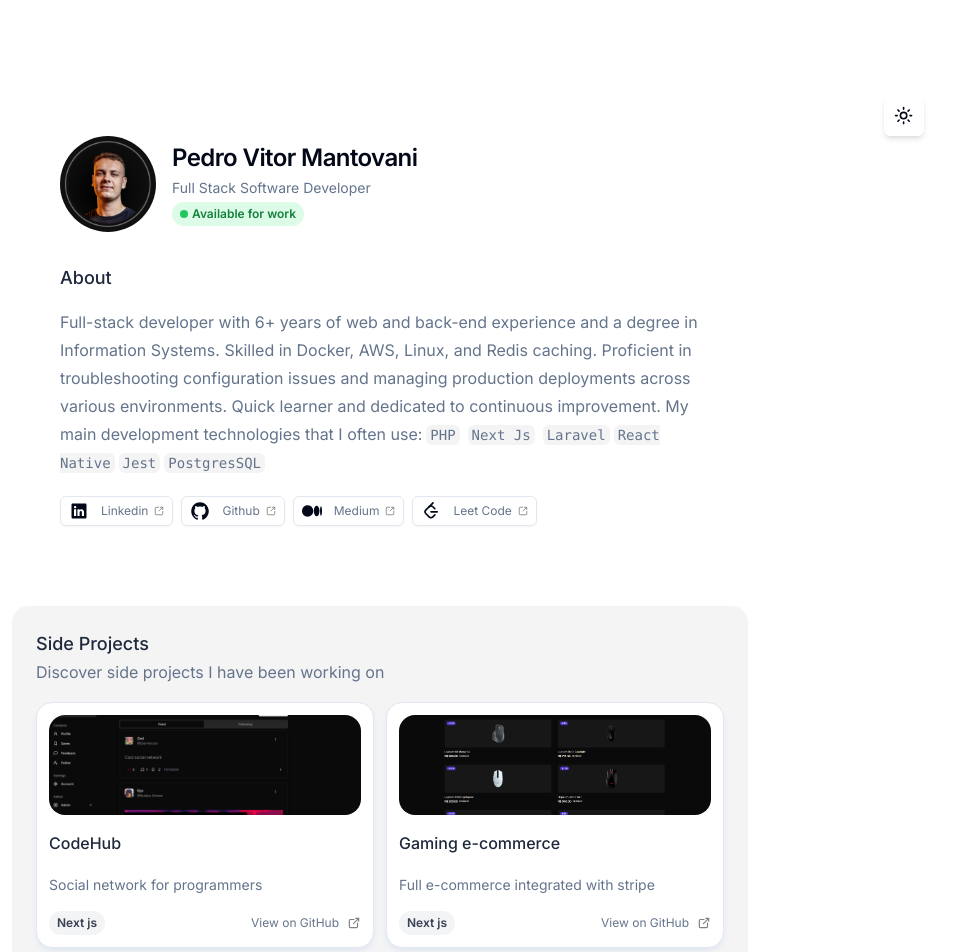
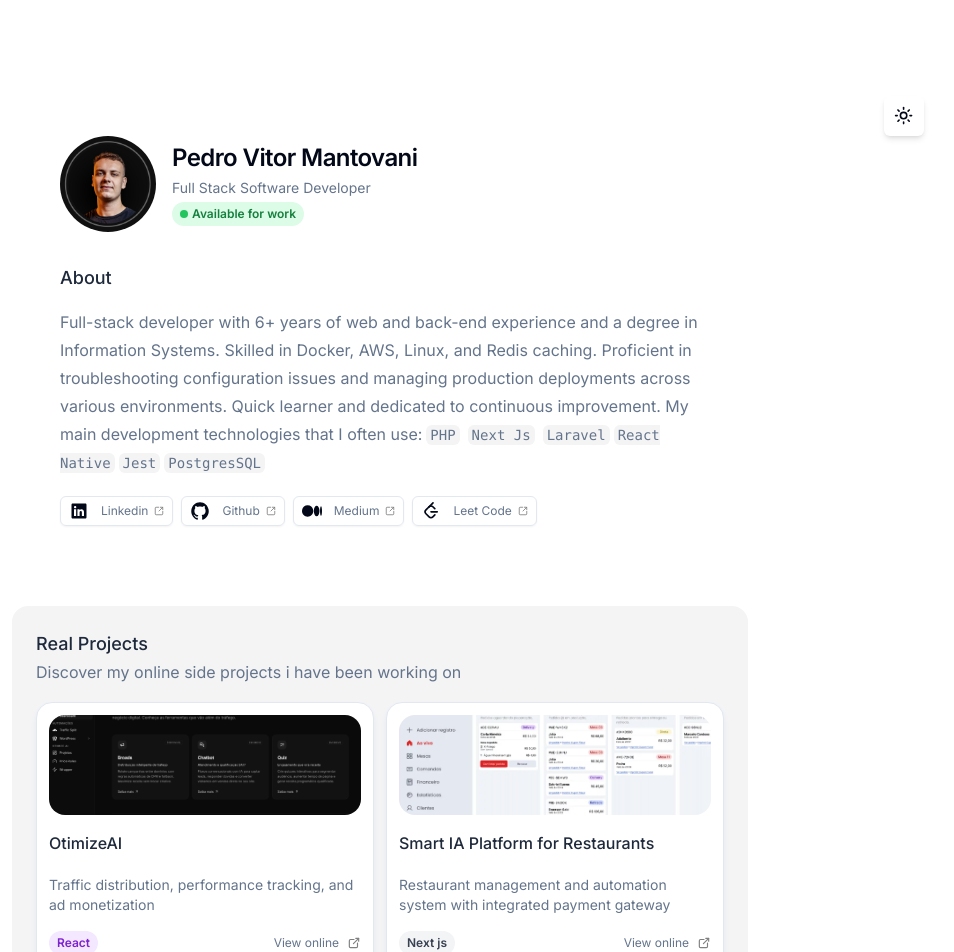
Before and after one commit to Pedrinvits/personal-portfolio, a Next.js app: page / in a window 1280 px wide. Shown: the top 952 px of the page, without its empty margins (260-1214 px from the left). Built offline with nearby package versions, Linux system fonts and the light colour scheme.

Commit message:
feat : add new projects

```diff
--- a/src/app/projects/projects.ts
+++ b/src/app/projects/projects.ts
@@ -6,6 +6,8 @@
 import GoalsImage from '../../../public/Goals-.png';
 import ChatflyImage from '../../../public/chatfly.png';
 import CodeHubImage from '../../../public/codehub.png';
+import BonchefImage from '../../../public/bonchef.png';
+import PubImage from '../../../public/pub.png';
 
 export const ProjectList: {
   title: string;
@@ -16,6 +18,24 @@
   tech: string;
   image: StaticImageData;
 }[] = [
+  {
+    title: "OtimizeAI",
+    desc: "Traffic distribution, performance tracking, and ad monetization",
+    link: "https://pub.otzads.net/",
+    bgcolor: "bg-purple-100",
+    textcolor: "text-purple-700",
+    tech: "React",
+    image: PubImage,
+  },
+  {
+    title: "Smart IA Platform for Restaurants",
+    desc: "Restaurant management and automation system with integrated payment gateway",
+    link: "https://app.bonchef.com.br/",
+    bgcolor: "bg-gray-100",
+    textcolor: "text-gray-700",
+    tech: "Next js",
+    image: BonchefImage,
+  },
   {
     title: "CodeHub",
     desc: "Social network for programmers",
--- a/src/components/projects/index.tsx
+++ b/src/components/projects/index.tsx
@@ -28,8 +28,8 @@
     return (
         <section className={`${width} px-0 md:px-4 mt-20`}>
             <div className="bg-zinc-100 dark:bg-card p-6 rounded-2xl">
-                <h3 className="font-medium text-slate-800 dark:text-white text-lg">Side Projects</h3>
-                <p className="leading-7 text-slate-500 dark:text-slate-300 font-normal text-base">Discover side projects I have been working on</p>
+                <h3 className="font-medium text-slate-800 dark:text-white text-lg">Real Projects</h3>
+                <p className="leading-7 text-slate-500 dark:text-slate-300 font-normal text-base">Discover my online side projects i have been working on</p>
                 <div className={`mt-4 grid grid-cols-1 gap-3 ${grid}`}>
                     {ProjectList.map((project)=>(
                         <article className="flex min-h-fit flex-col gap-4 rounded-2xl dark:bg-neutral-900 dark:border-none border dark:shadow-lg border-slate-200 dark:border-secondary bg-white  p-3 shadow-md  shadow-slate-200 justify-around" key={project.link}>
@@ -39,7 +39,7 @@
                             <div className="flex w-full items-center justify-between">
                                 <div className={`rounded-full px-2 py-1 ${project.bgcolor}`}><span className={`block text-xs font-semibold ${project.textcolor}`}>{project.tech}</span></div>
                                 <Link href={project.link} className="inline-flex items-center gap-2 rounded-sm outline-none focus-visible:ring-2 focus-visible:ring-slate-500 focus-visible:ring-offset-2" target="_blank">
-                                    <span className="text-xs font-normal text-slate-500 dark:text-gray-500">View on GitHub</span>
+                                    <span className="text-xs font-normal text-slate-500 dark:text-gray-500">View online</span>
                                     <TbExternalLink color="gray" size={14}/>
                                 </Link>
                             </div>
```
Also changed, not shown: public/bonchef.png (added), public/pub.png (added).
